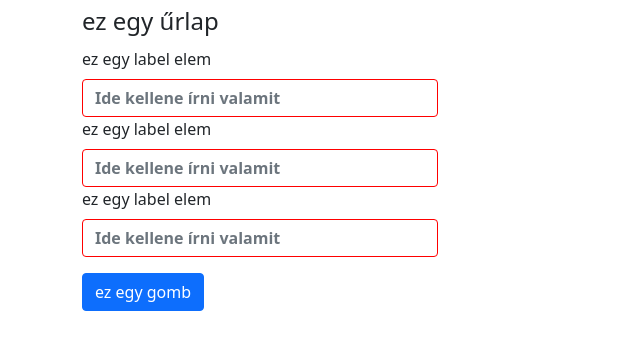
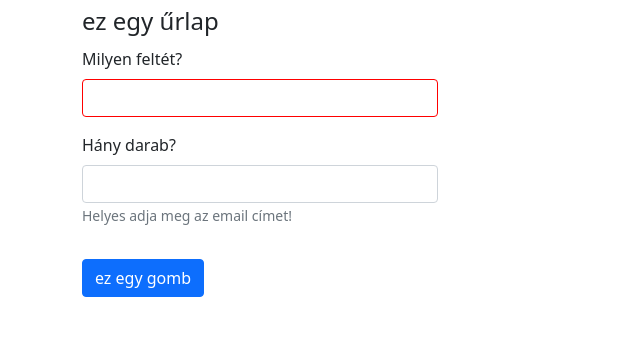
Before and after one commit to kelex2X/testrepo, a website: page index.html in a window 1280 px wide. Shown: the part 53-402 px from the top of the page, without its empty margins (0-640 px from the left). Drawn offline with nearby package versions, Linux system fonts and the light colour scheme.

Commit message:
Űrlap elemek elküldése és tömbbe írása

```diff
--- a/index.html
+++ b/index.html
@@ -16,19 +16,18 @@
         <div class="row">
             <div class="col-4">
                 <h1>ez egy címsor</h1>
-                <form name="" method="" id="">
+                <form name="" method="" id="myForm">
                     <legend>ez egy űrlap</legend>
                     <fieldset>
-                        <label for="tesztInput1" class="form-label">ez egy label elem</label>
-                        <input type="text" class="form-control" id="tesztInput1">
-
-                        <label for="tesztInput2" class="form-label">ez egy label elem</label>
-                        <input type="text" class="form-control" id="tesztInput2">
-
-                        <label for="tesztInput3" class="form-label">ez egy label elem</label>
-                        <input type="text" class="form-control" id="tesztInput3">
-
-                        <button class="btn btn-primary mt-3 mb-3" type="button">ez egy gomb</button>
+                        <div class="mb-3 form-group">
+                            <label for="tesztInput1" class="form-label">Milyen feltét?</label>
+                            <input type="text" name="feltet" class="form-control" id="tesztInput1" value="">
+                        </div>
+                        <div class="mb-3 form-group">
+                            <label for="tesztInput2" class="form-label">Hány darab?</label>
+                            <input type="number" name="darabszam" class="form-control" id="tesztInput2" value="">
+                        </div>
+                        <button class="btn btn-primary mt-3 mb-3" type="submit">ez egy gomb</button>
                     </fieldset>
                 </form>
             </div>
--- a/main.js
+++ b/main.js
@@ -171,4 +171,39 @@ function massModify(selector, attribute, value) {
     }
 }
 
-massModify("input", "placeholder", "Ide kellene írni valamit");
+//massModify("input", "placeholder", "Ide kellene írni valamit");
+
+//HTML elem létrehozása
+let helpText = document.createElement("small");
+helpText.className = "text-muted";
+helpText.innerHTML = "Helyes adja meg az email címet!";
+
+let parent = document.querySelector(".form-group:nth-child(2)");
+parent.appendChild(helpText);
+
+//Események
+let buttonBtn = document.querySelector('.btn');
+/*buttonBtn.onclick = function() {
+    console.log("Ez egy klikk esemény!");
+}*/
+
+buttonBtn.addEventListener('click', function(){
+    //myForm.reset();
+});
+
+//Űrlap elküldése
+let myForm = document.querySelector('#myForm');
+
+myForm.addEventListener("submit",function(ev){
+    ev.preventDefault();
+    console.log("Elküldve!");
+
+    let inputs = this.querySelectorAll("input");
+    let values= {};
+
+    for (let i = 0; i < inputs.length; i++) {
+        values[inputs[i].name] = inputs[i].value;
+    }
+
+    console.log(values);
+});
```
